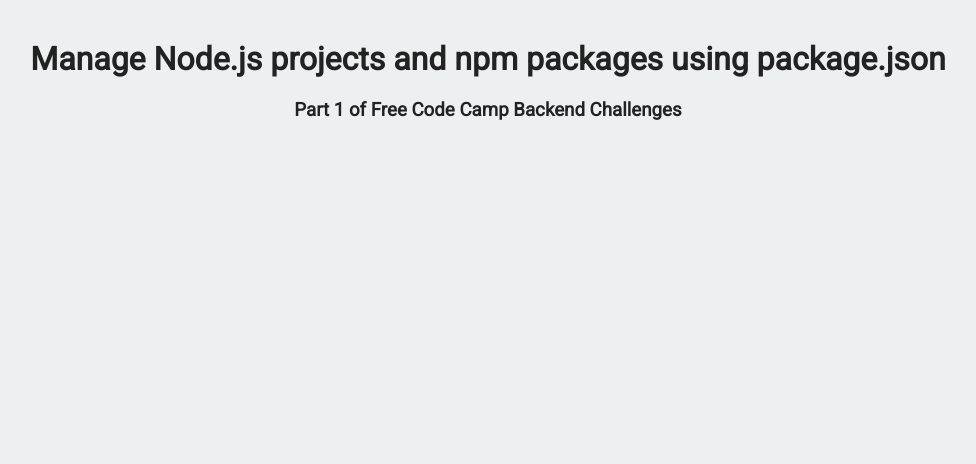
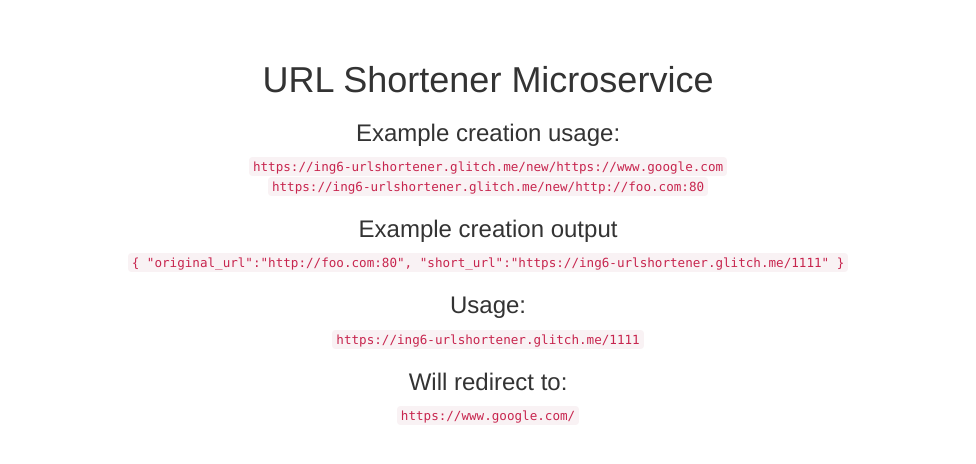
Before and after one commit to ingvarr6/URL-Shortener-Microservice, a website: page views/index.html in a window 1280 px wide. Shown: the whole page, without its empty margins (152-1128 px from the left). Drawn offline with nearby package versions, Linux system fonts and the light colour scheme.

Commit message:
Checkpoint

```diff
--- a/package.json
+++ b/package.json
@@ -12,6 +12,6 @@
 	},
 	"repository": {
 		"type": "git",
-		"url": "https://idontknow/todo.git"
+		"url": "https://github.com/ingvarr6/URL-Shortener-Microservice.git"
 	}
 }
--- a/views/index.html
+++ b/views/index.html
@@ -2,16 +2,26 @@
 <html>
 
    <head>
-      <title>Backend Challenges | Free Code Camp</title>
+      <title>URL Shortener Microservice</title>
       <link rel="shortcut icon" href="https://cdn.hyperdev.com/us-east-1%3A52a203ff-088b-420f-81be-45bf559d01b1%2Ffavicon.ico" type="image/x-icon"/>
       <link href="https://fonts.googleapis.com/css?family=Roboto" rel="stylesheet" type="text/css">
       <link href="/public/style.css" rel="stylesheet" type="text/css">
+      <link href="https://maxcdn.bootstrapcdn.com/bootstrap/3.3.7/css/bootstrap.min.css" rel="stylesheet" type="text/css">
    </head>
 
    <body>
       <div class="container">
-         <h1>Manage Node.js projects and npm packages using package.json</h1>
-         <h3>Part 1 of Free Code Camp Backend Challenges</h3>
+         <h1>URL Shortener Microservice</h1>
+         <h3>Example creation usage:</h3>
+        <code>https://ing6-urlshortener.glitch.me/new/https://www.google.com</code>
+        <br>
+        <code>https://ing6-urlshortener.glitch.me/new/http://foo.com:80</code>
+        <h3>Example creation output</h3>
+        <code>{ "original_url":"http://foo.com:80", "short_url":"https://ing6-urlshortener.glitch.me/1111" }</code>
+        <h3>Usage:</h3>
+        <code>https://ing6-urlshortener.glitch.me/1111</code>
+        <h3>Will redirect to:</h3>
+        <code>https://www.google.com/</code>
       </div>
    </body>
 
```
Also changed, not shown: server.js (+5 -35 lines).
